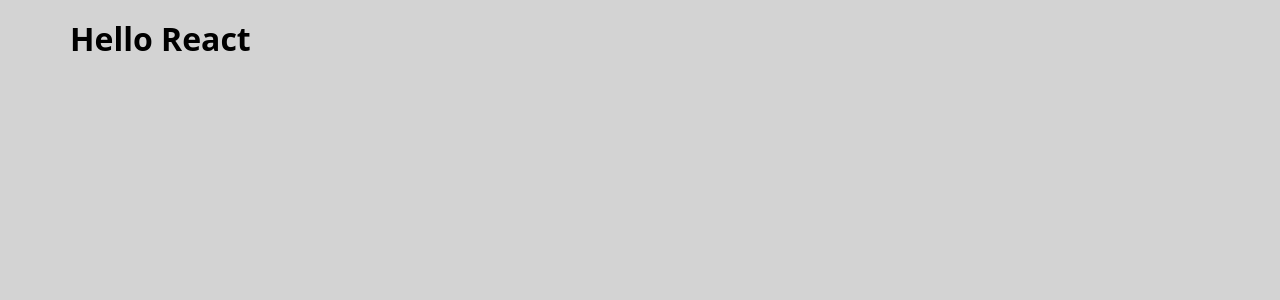
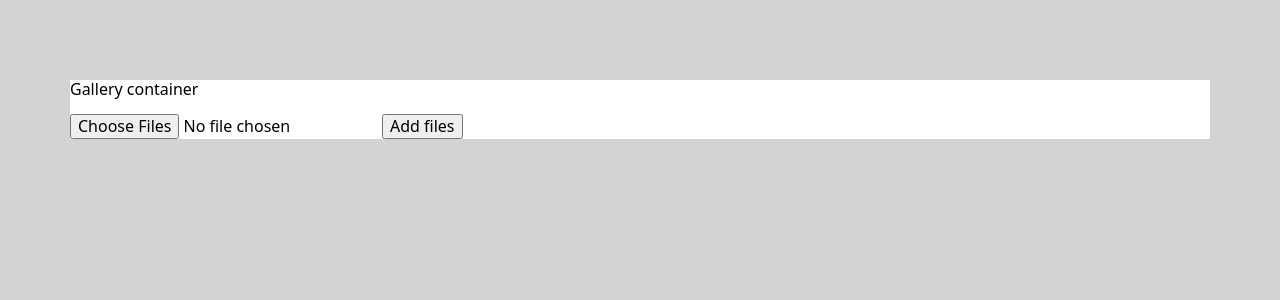
Before and after one commit to Andrey0295/patternica-test-task, a React (Create React App) app: page / in a window 1280 px wide. Shown: the top 300 px of the page. Built offline with nearby package versions, Linux system fonts and the light colour scheme.

Commit message:
implements image-loader

```diff
--- a/src/App.js
+++ b/src/App.js
@@ -1,12 +1,11 @@
 import React from 'react';
 import Container from './components/Container/Container';
+import GalleryContainer from './components/GalleryContainer/GalleryContainer';
 
 const App = () => {
   return (
     <Container>
-      <div>
-        <h1>Hello React</h1>
-      </div>
+      <GalleryContainer />
     </Container>
   );
 };
--- /dev/null
+++ b/src/components/GalleryContainer/GalleryContainer.js
@@ -0,0 +1,16 @@
+import React from 'react';
+
+import ImageLoader from '../ImageLoader/ImageLoader';
+
+import styles from './GalleryContainer.module.css';
+
+const GalleryContainer = () => {
+  return (
+    <div className={styles.galleryBlock}>
+      <p>Gallery container</p>
+      <ImageLoader />
+    </div>
+  );
+};
+
+export default GalleryContainer;
--- /dev/null
+++ b/src/components/GalleryContainer/GalleryContainer.module.css
@@ -0,0 +1,4 @@
+.galleryBlock {
+  background-color: white;
+  margin: 0 auto;
+}
--- /dev/null
+++ b/src/components/ImageLoader/ImageLoader.js
@@ -0,0 +1,54 @@
+import React, { Component } from 'react';
+
+class ImageLoader extends Component {
+  state = {
+    selectedFiles: [],
+  };
+
+  handleInputChange = e => {
+    let file = e.target.files[0];
+
+    this.upLoadImage(file);
+  };
+
+  upLoadImage = file => {
+    const reader = new FileReader();
+    reader.onload = event => {
+      const imageData = {
+        imageURL: event.target.result,
+        name: file.name,
+      };
+      const filter = this.state.selectedFiles.filter(
+        image => image.name === imageData.name,
+      );
+      filter.length > 0
+        ? alert('This file already in gallery')
+        : this.setState(prevState => ({
+            selectedFiles: [...prevState.selectedFiles, imageData],
+          }));
+
+      console.log(imageData);
+    };
+    reader.readAsDataURL(file);
+  };
+
+  render() {
+    return (
+      <div>
+        <input type="file" multiple onChange={this.handleInputChange} />
+        <button type="button">Add files</button>
+
+        {this.state.selectedFiles.length > 0 &&
+          this.state.selectedFiles.map(file => (
+            <figure key={file.name}>
+              <img src={file.imageURL} alt="" width="200px" />
+              <figcaption>{file.name}</figcaption>
+              <button type="button">Delete</button>
+            </figure>
+          ))}
+      </div>
+    );
+  }
+}
+
+export default ImageLoader;
--- a/src/index.css
+++ b/src/index.css
@@ -5,6 +5,7 @@
     sans-serif;
   -webkit-font-smoothing: antialiased;
   -moz-osx-font-smoothing: grayscale; */
+  margin-top: 5rem;
   background-color: lightgray;
 }
 
```
Also changed, not shown: src/components/ImageLoader/ImageLoader.module.css (added).
